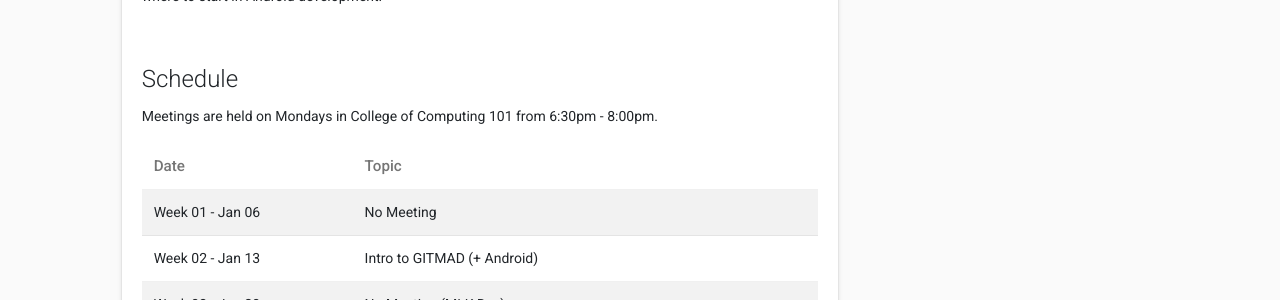
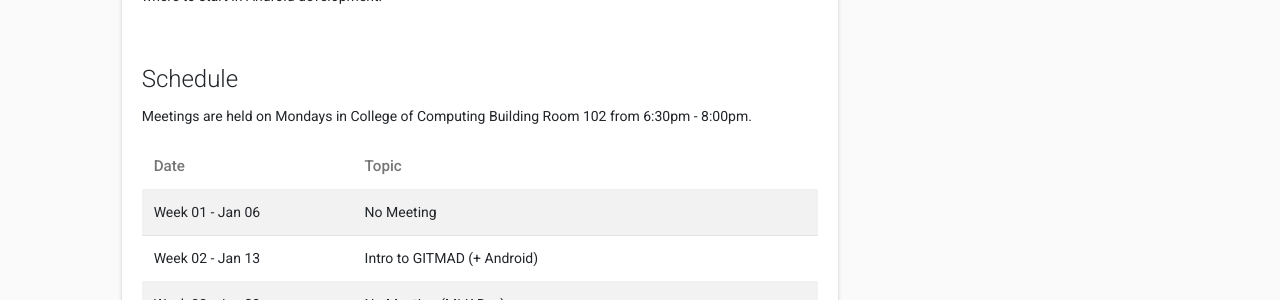
Before and after one commit to git-mad/gitmad.github.io, a Jekyll site: the page built from index.html, in a window 1280 px wide. Shown: the part 220-520 px from the top of the page. Built offline with Jekyll 4.4.1, drawn with Linux system fonts in a browser that asks for light colours; nearby versions of some CDN libraries.

Commit message:
Updated room number

```diff
--- a/index.html
+++ b/index.html
@@ -23,7 +23,7 @@ layout: default
 					</p>
 					<br><br>
 					<h5 class="card-title">Schedule</h5>
-					<p class="card-text">Meetings are held on Mondays in College of Computing 101 from 6:30pm - 8:00pm.</p>
+					<p class="card-text">Meetings are held on Mondays in College of Computing Building Room 102 from 6:30pm - 8:00pm.</p>
 					<table class="table table-striped">
 						<thead>
 							<tr>
```
